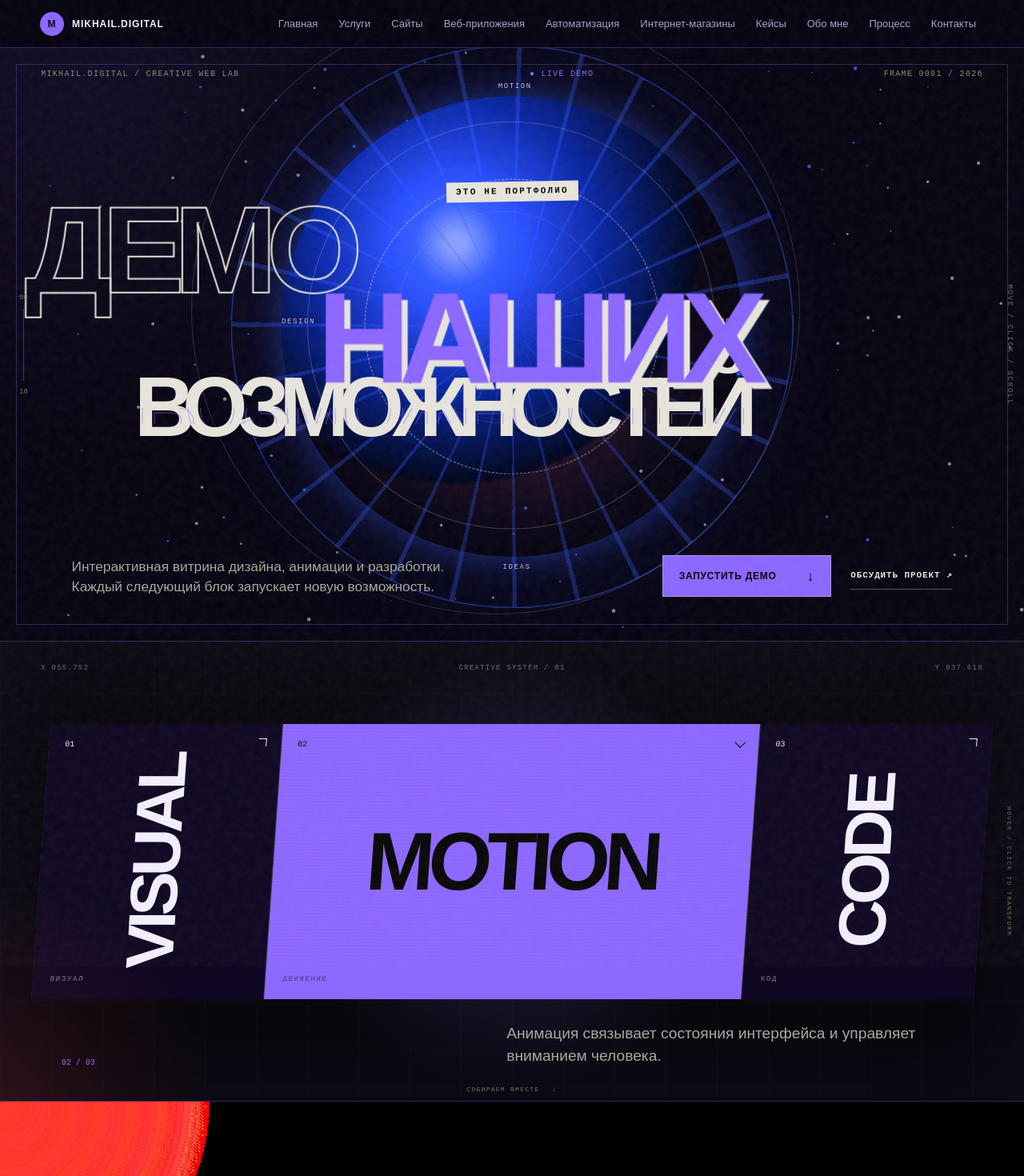
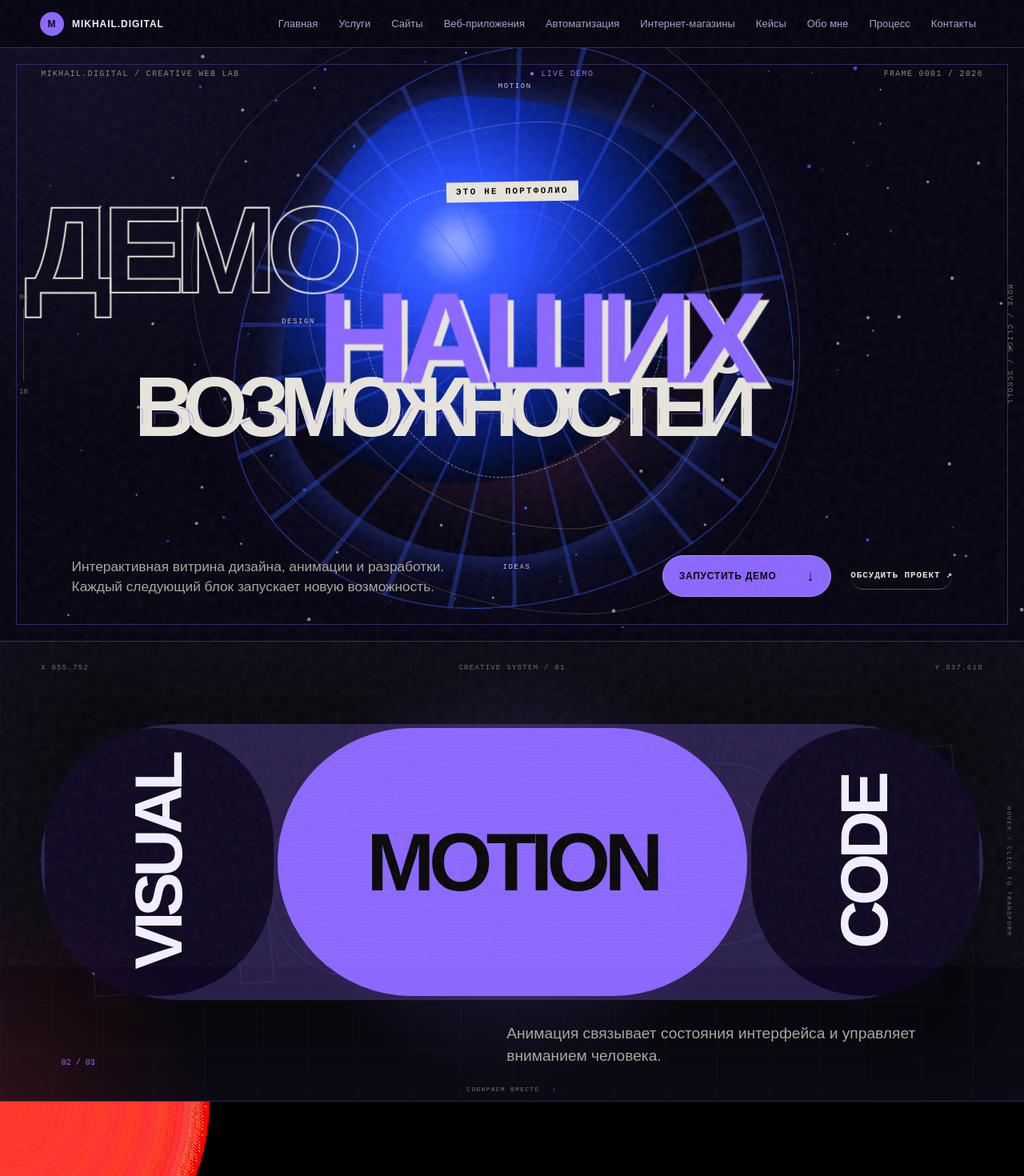
Before and after one commit to skylinegtr030-web/mikhail-digital-garage, a Next.js app: page / in a window 1280 px wide. Shown: the top 1470 px of the page at 80% size. Built offline with nearby package versions, Linux system fonts and the light colour scheme.

Commit message:
feat: reactive geometry modes

```diff
--- /dev/null
+++ b/app/shape-modes.css
@@ -0,0 +1,140 @@
+/* Geometry follows the selected creative mode. */
+.showcaseStack button,
+.showcaseStack a,
+.showcaseStack article,
+.showcaseStack [class*='framePicture'] {
+  transition:border-radius .75s cubic-bezier(.16,1,.3,1),clip-path .75s cubic-bezier(.16,1,.3,1),transform .55s cubic-bezier(.16,1,.3,1),background .55s,color .55s;
+}
+
+/* Central energy form */
+.showcaseStack > section:first-child > div:nth-of-type(4),
+.showcaseStack > section:first-child > div:nth-of-type(4)::before,
+.showcaseStack > section:first-child > div:nth-of-type(4)::after,
+.showcaseStack > section:first-child > div:nth-of-type(4) i {
+  transition:border-radius 1s cubic-bezier(.16,1,.3,1),clip-path 1s cubic-bezier(.16,1,.3,1),transform .35s,filter .65s;
+}
+body[data-color-mode='visual'] .showcaseStack > section:first-child > div:nth-of-type(4) {
+  border-radius:0;
+  clip-path:polygon(10% 0,92% 7%,100% 84%,83% 100%,4% 91%,0 16%);
+  rotate:-5deg;
+}
+body[data-color-mode='visual'] .showcaseStack > section:first-child > div:nth-of-type(4)::before,
+body[data-color-mode='visual'] .showcaseStack > section:first-child > div:nth-of-type(4)::after,
+body[data-color-mode='visual'] .showcaseStack > section:first-child > div:nth-of-type(4) i {
+  border-radius:0;
+  clip-path:polygon(8% 0,100% 12%,90% 100%,0 87%);
+}
+body[data-color-mode='motion'] .showcaseStack > section:first-child > div:nth-of-type(4) {
+  border-radius:42% 58% 63% 37% / 55% 38% 62% 45%;
+  clip-path:none;
+  animation:globalBlob 8s ease-in-out infinite alternate;
+}
+body[data-color-mode='motion'] .showcaseStack > section:first-child > div:nth-of-type(4)::before,
+body[data-color-mode='motion'] .showcaseStack > section:first-child > div:nth-of-type(4)::after,
+body[data-color-mode='motion'] .showcaseStack > section:first-child > div:nth-of-type(4) i {
+  border-radius:58% 42% 35% 65% / 43% 57% 43% 57%;
+  clip-path:none;
+}
+body[data-color-mode='code'] .showcaseStack > section:first-child > div:nth-of-type(4) {
+  border-radius:2px;
+  clip-path:polygon(12% 0,88% 0,88% 8%,100% 8%,100% 88%,90% 88%,90% 100%,10% 100%,10% 91%,0 91%,0 12%,12% 12%);
+  rotate:0deg;
+}
+body[data-color-mode='code'] .showcaseStack > section:first-child > div:nth-of-type(4)::before,
+body[data-color-mode='code'] .showcaseStack > section:first-child > div:nth-of-type(4)::after,
+body[data-color-mode='code'] .showcaseStack > section:first-child > div:nth-of-type(4) i {
+  border-radius:0;
+  clip-path:polygon(0 0,100% 0,100% 82%,82% 82%,82% 100%,0 100%);
+}
+
+/* Three interactive mode panels */
+.showcaseStack > section:nth-child(2) > div:nth-of-type(4) {
+  transition:border-radius .8s cubic-bezier(.16,1,.3,1),clip-path .8s cubic-bezier(.16,1,.3,1),transform .8s cubic-bezier(.16,1,.3,1);
+}
+body[data-color-mode='visual'] .showcaseStack > section:nth-child(2) > div:nth-of-type(4) {
+  border-radius:0;
+  clip-path:polygon(3% 0,100% 0,97% 100%,0 92%);
+  transform:skewX(-4deg) rotate(-.5deg);
+}
+body[data-color-mode='visual'] .showcaseStack > section:nth-child(2) > div:nth-of-type(4) button {
+  border-radius:0;
+  clip-path:polygon(3% 0,100% 4%,96% 100%,0 94%);
+}
+body[data-color-mode='motion'] .showcaseStack > section:nth-child(2) > div:nth-of-type(4) {
+  border-radius:999px;
+  clip-path:none;
+  transform:none;
+  padding:5px;
+  gap:5px;
+  background:color-mix(in srgb,var(--site-accent) 25%,transparent);
+}
+body[data-color-mode='motion'] .showcaseStack > section:nth-child(2) > div:nth-of-type(4) button {
+  border-radius:999px;
+  clip-path:none;
+}
+body[data-color-mode='code'] .showcaseStack > section:nth-child(2) > div:nth-of-type(4) {
+  border-radius:0;
+  clip-path:polygon(0 0,97% 0,97% 4%,100% 4%,100% 100%,3% 100%,3% 96%,0 96%);
+  transform:none;
+  gap:2px;
+  background:var(--site-line);
+}
+body[data-color-mode='code'] .showcaseStack > section:nth-child(2) > div:nth-of-type(4) button {
+  border-radius:0;
+  clip-path:polygon(0 0,94% 0,94% 7%,100% 7%,100% 100%,0 100%);
+}
+
+/* Hero and global controls */
+body[data-color-mode='visual'] .showcaseStack > section:first-child button,
+body[data-color-mode='visual'] .showcaseStack > section:first-child a {
+  border-radius:0;
+  clip-path:polygon(5% 0,100% 0,95% 100%,0 88%);
+}
+body[data-color-mode='motion'] .showcaseStack > section:first-child button,
+body[data-color-mode='motion'] .showcaseStack > section:first-child a {
+  border-radius:999px;
+  clip-path:none;
+}
+body[data-color-mode='code'] .showcaseStack > section:first-child button,
+body[data-color-mode='code'] .showcaseStack > section:first-child a {
+  border-radius:2px;
+  clip-path:polygon(0 0,94% 0,94% 12%,100% 12%,100% 100%,6% 100%,6% 88%,0 88%);
+}
+
+/* Capability cards */
+body[data-color-mode='visual'] .showcaseStack > div:last-child > section:nth-of-type(3) a {
+  border-radius:0;
+  clip-path:polygon(0 0,96% 0,100% 12%,96% 100%,4% 96%,0 82%);
+}
+body[data-color-mode='motion'] .showcaseStack > div:last-child > section:nth-of-type(3) a {
+  border-radius:42% 58% 28% 72% / 18% 34% 66% 82%;
+  clip-path:none;
+}
+body[data-color-mode='motion'] .showcaseStack > div:last-child > section:nth-of-type(3) a:nth-child(even) {
+  border-radius:68% 32% 63% 37% / 42% 67% 33% 58%;
+}
+body[data-color-mode='code'] .showcaseStack > div:last-child > section:nth-of-type(3) a {
+  border-radius:0;
+  clip-path:polygon(0 0,92% 0,92% 6%,100% 6%,100% 100%,8% 100%,8% 94%,0 94%);
+}
+
+/* Process frames and finale button */
+body[data-color-mode='visual'] .showcaseStack > div:last-child > section:nth-of-type(4) article > div:first-child { border-radius:0; clip-path:polygon(4% 0,100% 8%,95% 100%,0 91%); }
+body[data-color-mode='motion'] .showcaseStack > div:last-child > section:nth-of-type(4) article > div:first-child { border-radius:48% 52% 36% 64% / 62% 34% 66% 38%; clip-path:none; }
+body[data-color-mode='code'] .showcaseStack > div:last-child > section:nth-of-type(4) article > div:first-child { border-radius:0; clip-path:polygon(0 0,96% 0,96% 9%,100% 9%,100% 100%,4% 100%,4% 91%,0 91%); }
+body[data-color-mode='visual'] .showcaseStack > div:last-child > section:nth-of-type(5) a { border-radius:0; transform:skewX(-5deg); }
+body[data-color-mode='motion'] .showcaseStack > div:last-child > section:nth-of-type(5) a { border-radius:999px; padding-inline:28px; }
+body[data-color-mode='code'] .showcaseStack > div:last-child > section:nth-of-type(5) a { border-radius:0; clip-path:polygon(0 0,96% 0,96% 16%,100% 16%,100% 100%,4% 100%,4% 84%,0 84%); }
+
+@keyframes globalBlob {
+  0% { border-radius:42% 58% 63% 37% / 55% 38% 62% 45%; }
+  50% { border-radius:64% 36% 42% 58% / 37% 66% 34% 63%; }
+  100% { border-radius:35% 65% 55% 45% / 68% 31% 69% 32%; }
+}
+@media(max-width:760px){
+  body[data-color-mode='motion'] .showcaseStack > section:nth-child(2) > div:nth-of-type(4){border-radius:36px;padding:4px}
+  body[data-color-mode='motion'] .showcaseStack > div:last-child > section:nth-of-type(3) a{border-radius:42px}
+}
+@media(prefers-reduced-motion:reduce){
+  .showcaseStack > section:first-child > div:nth-of-type(4){animation:none!important}
+}
--- a/app/template.js
+++ b/app/template.js
@@ -1,4 +1,5 @@
 import './theme-overrides.css';
+import './shape-modes.css';
 
 export default function Template({ children }) {
   return children;
```
